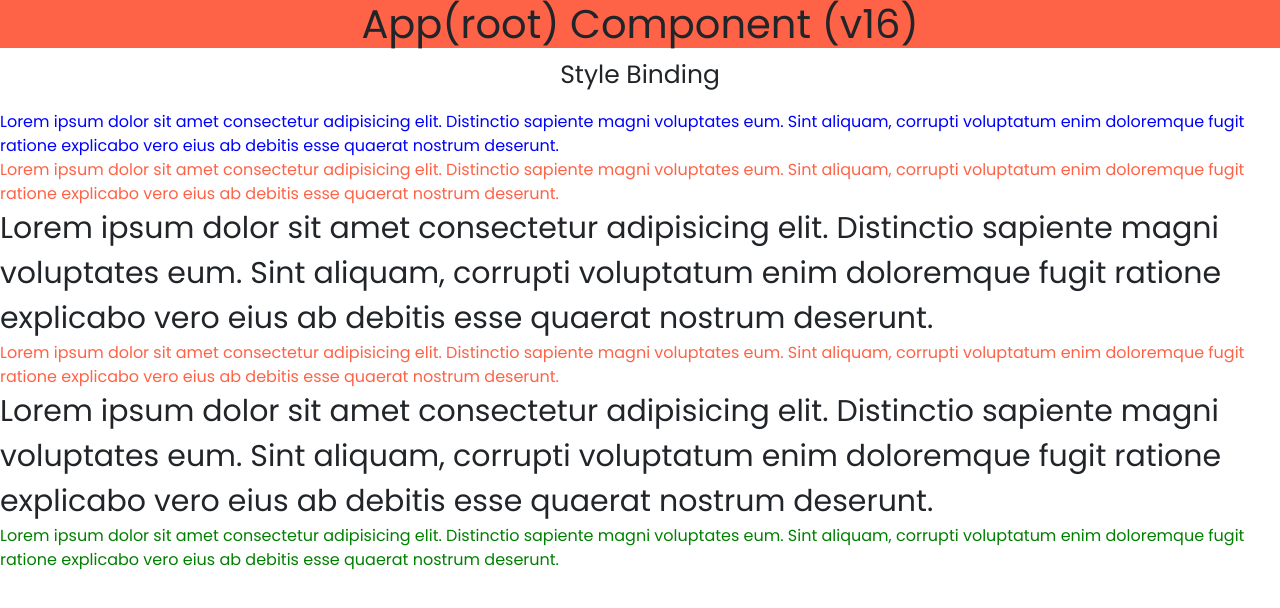
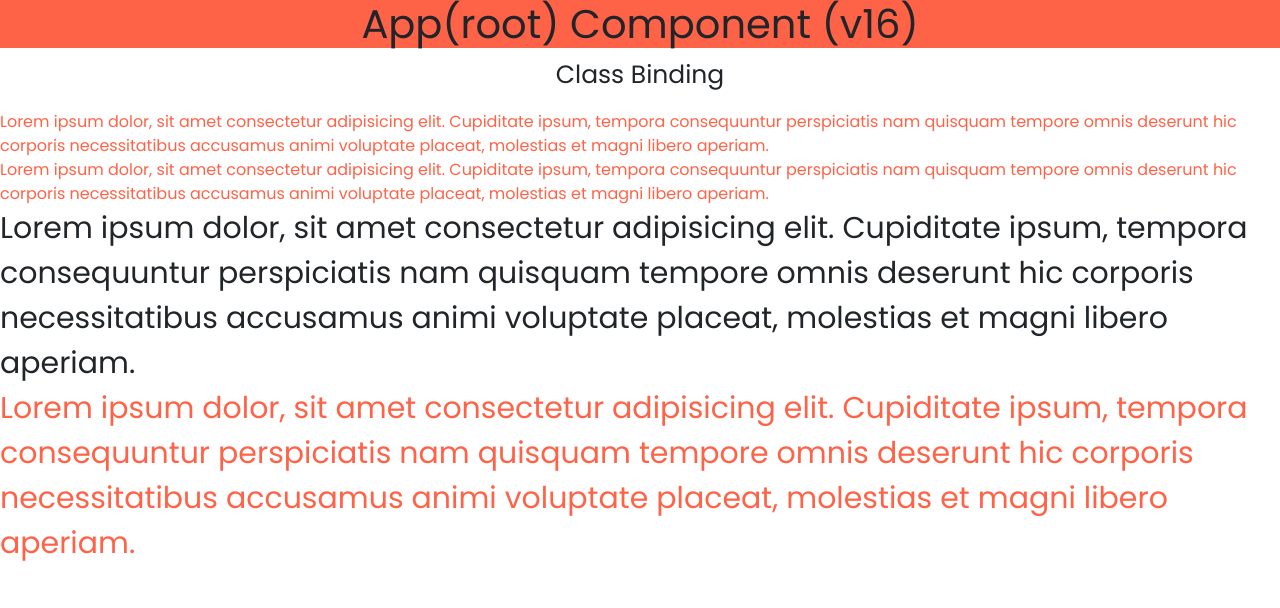
Before and after one commit to SatishKonduru/SELF-16, an Angular app: page / in a window 1280 px wide. Shown: the top 608 px of the page. Built offline with nearby package versions, Linux system fonts and the light colour scheme.

Commit message:
Class Binding

```diff
--- a/src/app/app.component.html
+++ b/src/app/app.component.html
@@ -4,4 +4,5 @@
 <!-- <div app-test></div> -->
 <!-- <app-interpolation></app-interpolation> -->
 <!-- <app-property-binding></app-property-binding> -->
-<app-style-binding></app-style-binding>
+<!-- <app-style-binding></app-style-binding> -->
+<app-class-binding></app-class-binding>
--- a/src/app/app.module.ts
+++ b/src/app/app.module.ts
@@ -10,6 +10,7 @@ import { PropertyBindingComponent } from './components/property-binding/property
 import { MatFormFieldModule } from '@angular/material/form-field';
 import { MatInputModule } from '@angular/material/input';
 import { StyleBindingComponent } from './components/style-binding/style-binding.component';
+import { ClassBindingComponent } from './components/class-binding/class-binding.component';
 
 @NgModule({
   declarations: [
@@ -18,6 +19,7 @@ import { StyleBindingComponent } from './components/style-binding/style-binding.
     InterpolationComponent,
     PropertyBindingComponent,
     StyleBindingComponent,
+    ClassBindingComponent,
   ],
   imports: [
     BrowserModule,
--- /dev/null
+++ b/src/app/components/class-binding/class-binding.component.css
@@ -0,0 +1,6 @@
+.myTextColor {
+  color: tomato;
+}
+.myTextSize {
+  font-size: 30px;
+}
--- /dev/null
+++ b/src/app/components/class-binding/class-binding.component.html
@@ -0,0 +1,30 @@
+<div style="display: flex; justify-content: center">
+  <p style="font-size: 25px">Class Binding</p>
+</div>
+<div class="myTextColor">
+  Lorem ipsum dolor, sit amet consectetur adipisicing elit. Cupiditate ipsum,
+  tempora consequuntur perspiciatis nam quisquam tempore omnis deserunt hic
+  corporis necessitatibus accusamus animi voluptate placeat, molestias et magni
+  libero aperiam.
+</div>
+
+<div [class]="textColor">
+  Lorem ipsum dolor, sit amet consectetur adipisicing elit. Cupiditate ipsum,
+  tempora consequuntur perspiciatis nam quisquam tempore omnis deserunt hic
+  corporis necessitatibus accusamus animi voluptate placeat, molestias et magni
+  libero aperiam.
+</div>
+
+<div [class]="textSize">
+  Lorem ipsum dolor, sit amet consectetur adipisicing elit. Cupiditate ipsum,
+  tempora consequuntur perspiciatis nam quisquam tempore omnis deserunt hic
+  corporis necessitatibus accusamus animi voluptate placeat, molestias et magni
+  libero aperiam.
+</div>
+
+<div [ngClass]="myGroupClass">
+  Lorem ipsum dolor, sit amet consectetur adipisicing elit. Cupiditate ipsum,
+  tempora consequuntur perspiciatis nam quisquam tempore omnis deserunt hic
+  corporis necessitatibus accusamus animi voluptate placeat, molestias et magni
+  libero aperiam.
+</div>
--- /dev/null
+++ b/src/app/components/class-binding/class-binding.component.ts
@@ -0,0 +1,15 @@
+import { Component } from '@angular/core';
+
+@Component({
+  selector: 'app-class-binding',
+  templateUrl: './class-binding.component.html',
+  styleUrls: ['./class-binding.component.css'],
+})
+export class ClassBindingComponent {
+  textColor = 'myTextColor';
+  textSize = 'myTextSize';
+  myGroupClass = {
+    myTextColor: true,
+    myTextSize: true,
+  };
+}
```
